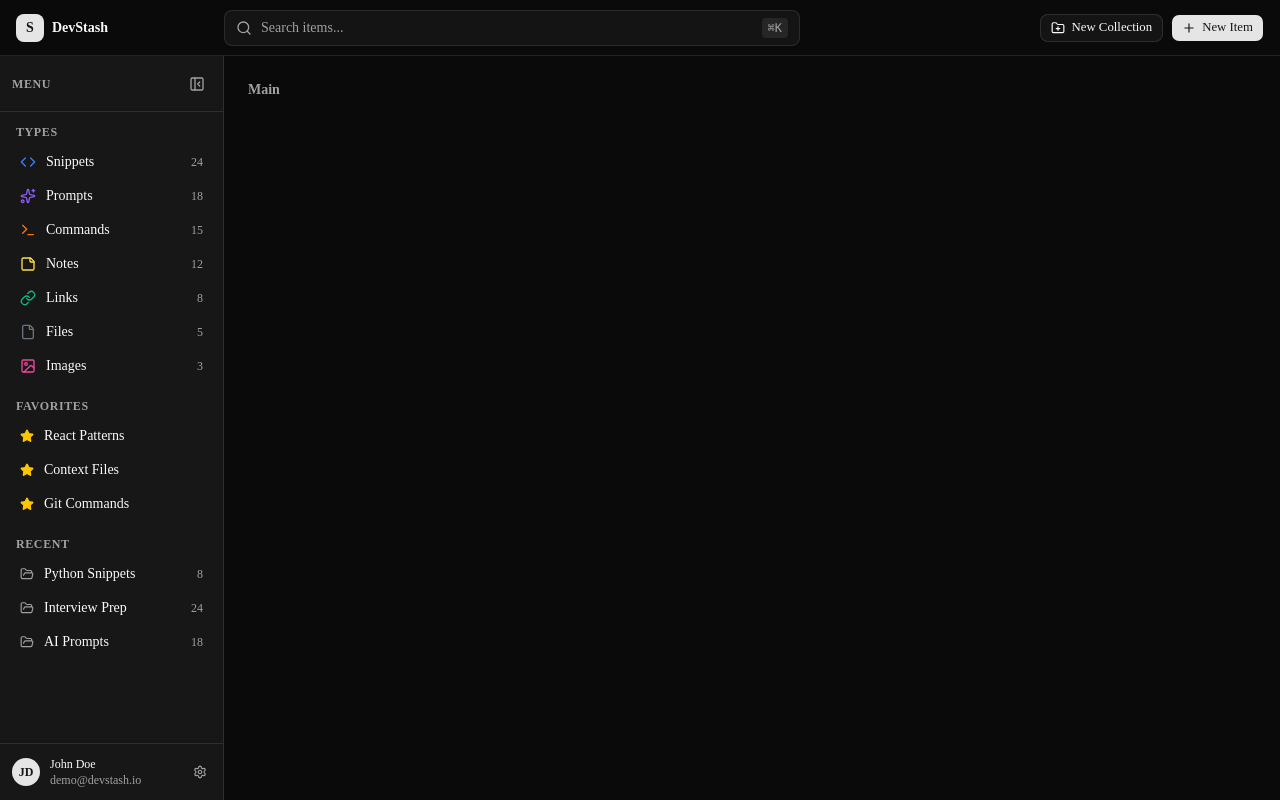
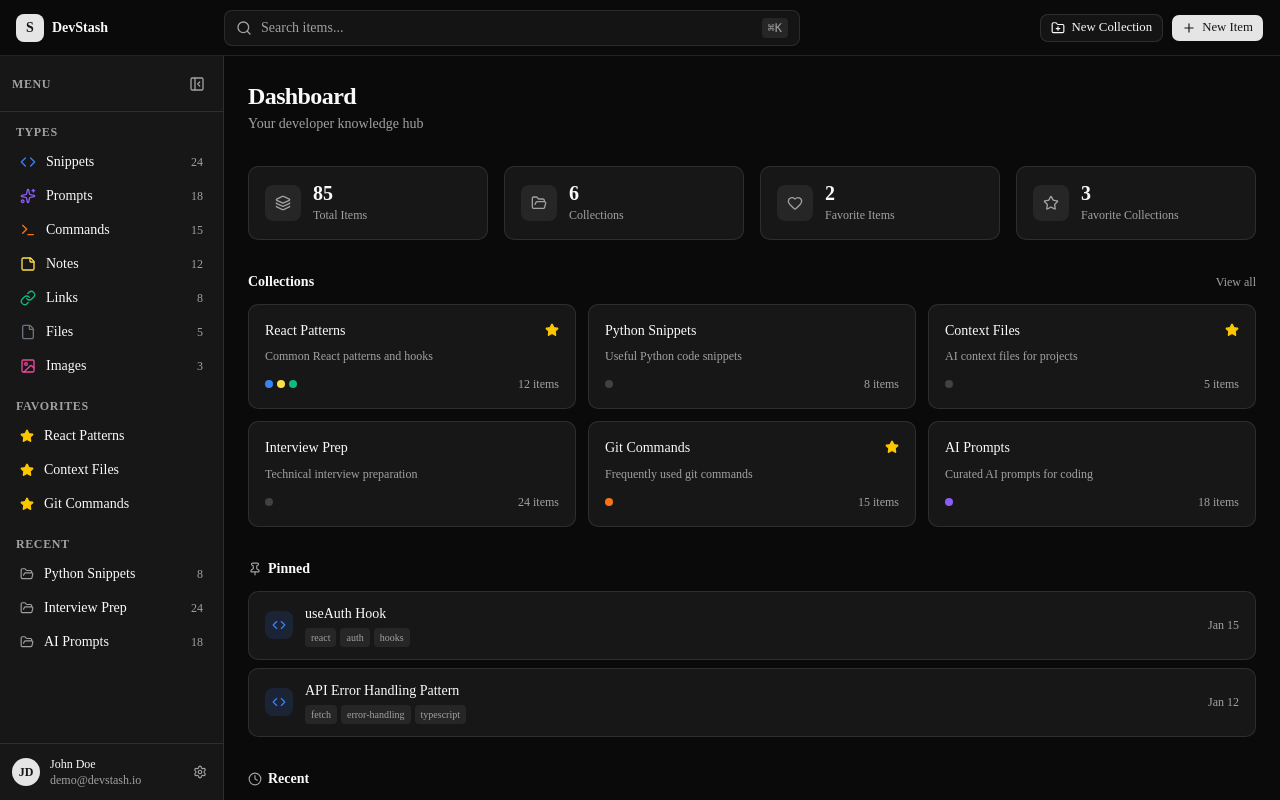
Before and after one commit to ameetj85/Devstash, a Next.js app: page /dashboard in a window 1280 px wide. Built offline with nearby package versions, Linux system fonts and the light colour scheme.

Commit message:
feat: dashboard UI phase 3
Stats cards, recent collections grid, pinned items section, and recent
items list in main content area, all driven by mock data.

```diff
--- a/context/current-feature.md
+++ b/context/current-feature.md
@@ -2,12 +2,19 @@
 
 ## Status
 
+Completed
+
 ## Goals
 
+None
+
 ## Notes
+
+None
 
 ## History
 
 - 2026-03-16: Initial Next.js and Tailwind setup. Removed default boilerplate, added project context files (CLAUDE.md, project-overview.md).
 - 2026-03-16: Dashboard UI Phase 1 — shadcn/ui setup, /dashboard route, dark mode, top bar with search and action buttons, sidebar and main placeholders as separate components.
 - 2026-03-16: Dashboard UI Phase 2 — collapsible sidebar (icon-only on desktop, overlay drawer on mobile), item types with colored icons and counts linking to /items/[type]s, favorite collections, recent collections, user avatar area at bottom. DashboardShell client component added to manage sidebar state.
+- 2026-03-16: Dashboard UI Phase 3 — 4 stats cards (total items, collections, favorite items, favorite collections), recent collections grid with type color indicators, pinned items section, 10 most recent items list. All powered by mock data.
--- a/src/components/dashboard/main-content.tsx
+++ b/src/components/dashboard/main-content.tsx
@@ -1,7 +1,256 @@
+import Link from 'next/link'
+import {
+  Code,
+  Sparkles,
+  Terminal,
+  StickyNote,
+  Link as LinkIcon,
+  File,
+  Image,
+  Star,
+  Pin,
+  Layers,
+  FolderOpen,
+  Heart,
+  Clock,
+  type LucideIcon,
+} from 'lucide-react'
+import {
+  mockItems,
+  mockCollections,
+  mockItemTypes,
+  mockTypeCounts,
+} from '@/lib/mock-data'
+
+// ─── Icon map ────────────────────────────────────────────────────────────────
+
+const iconMap: Record<string, LucideIcon> = {
+  Code,
+  Sparkles,
+  Terminal,
+  StickyNote,
+  Link: LinkIcon,
+  File,
+  Image,
+}
+
+// ─── Derived data ─────────────────────────────────────────────────────────────
+
+const typeById = Object.fromEntries(mockItemTypes.map((t) => [t.id, t]))
+
+const totalItems = Object.values(mockTypeCounts).reduce((a, b) => a + b, 0)
+const totalCollections = mockCollections.length
+const favoriteItems = mockItems.filter((i) => i.isFavorite).length
+const favoriteCollections = mockCollections.filter((c) => c.isFavorite).length
+
+const pinnedItems = mockItems.filter((i) => i.isPinned)
+const recentItems = [...mockItems]
+  .sort((a, b) => new Date(b.updatedAt).getTime() - new Date(a.updatedAt).getTime())
+  .slice(0, 10)
+
+const stats = [
+  { label: 'Total Items', value: totalItems, icon: Layers },
+  { label: 'Collections', value: totalCollections, icon: FolderOpen },
+  { label: 'Favorite Items', value: favoriteItems, icon: Heart },
+  { label: 'Favorite Collections', value: favoriteCollections, icon: Star },
+]
+
+function getCollectionTypeColors(collectionId: string): string[] {
+  const colors = mockItems
+    .filter((i) => i.collectionIds.includes(collectionId))
+    .map((i) => typeById[i.itemTypeId]?.color)
+    .filter((c): c is string => Boolean(c))
+  return [...new Set(colors)].slice(0, 4)
+}
+
+function formatDate(dateStr: string) {
+  return new Date(dateStr).toLocaleDateString('en-US', {
+    month: 'short',
+    day: 'numeric',
+  })
+}
+
+// ─── Component ───────────────────────────────────────────────────────────────
+
 export default function MainContent() {
   return (
-    <main className="flex-1 overflow-y-auto p-6">
-      <h2 className="text-sm font-semibold text-muted-foreground">Main</h2>
+    <main className="flex-1 overflow-y-auto p-6 space-y-8">
+      {/* Heading */}
+      <div>
+        <h1 className="text-2xl font-bold tracking-tight">Dashboard</h1>
+        <p className="text-sm text-muted-foreground mt-0.5">
+          Your developer knowledge hub
+        </p>
+      </div>
+
+      {/* Stats cards */}
+      <div className="grid grid-cols-2 lg:grid-cols-4 gap-4">
+        {stats.map(({ label, value, icon: Icon }) => (
+          <div
+            key={label}
+            className="rounded-lg border border-border bg-card p-4 flex items-center gap-3"
+          >
+            <div className="w-9 h-9 rounded-md bg-muted flex items-center justify-center shrink-0">
+              <Icon className="w-4 h-4 text-muted-foreground" />
+            </div>
+            <div>
+              <p className="text-xl font-bold leading-none">{value}</p>
+              <p className="text-xs text-muted-foreground mt-1">{label}</p>
+            </div>
+          </div>
+        ))}
+      </div>
+
+      {/* Collections */}
+      <section>
+        <div className="flex items-center justify-between mb-3">
+          <h2 className="text-sm font-semibold">Collections</h2>
+          <Link
+            href="/collections"
+            className="text-xs text-muted-foreground hover:text-foreground transition-colors"
+          >
+            View all
+          </Link>
+        </div>
+        <div className="grid grid-cols-1 sm:grid-cols-2 xl:grid-cols-3 gap-3">
+          {mockCollections.map((col) => {
+            const typeColors = getCollectionTypeColors(col.id)
+            return (
+              <Link
+                key={col.id}
+                href={`/collections/${col.id}`}
+                className="group rounded-lg border border-border bg-card p-4 hover:border-border/80 hover:bg-card/80 transition-colors"
+              >
+                <div className="flex items-start justify-between gap-2 mb-2">
+                  <span className="font-medium text-sm leading-snug">
+                    {col.name}
+                  </span>
+                  {col.isFavorite && (
+                    <Star className="w-3.5 h-3.5 shrink-0 fill-yellow-400 text-yellow-400 mt-0.5" />
+                  )}
+                </div>
+                <p className="text-xs text-muted-foreground mb-3 line-clamp-2">
+                  {col.description}
+                </p>
+                <div className="flex items-center justify-between">
+                  <div className="flex items-center gap-1">
+                    {typeColors.length > 0 ? (
+                      typeColors.map((color) => (
+                        <span
+                          key={color}
+                          className="w-2 h-2 rounded-full"
+                          style={{ backgroundColor: color }}
+                        />
+                      ))
+                    ) : (
+                      <span className="w-2 h-2 rounded-full bg-muted-foreground/30" />
+                    )}
+                  </div>
+                  <span className="text-xs text-muted-foreground">
+                    {col.itemCount} items
+                  </span>
+                </div>
+              </Link>
+            )
+          })}
+        </div>
+      </section>
+
+      {/* Pinned items */}
+      {pinnedItems.length > 0 && (
+        <section>
+          <div className="flex items-center gap-1.5 mb-3">
+            <Pin className="w-3.5 h-3.5 text-muted-foreground" />
+            <h2 className="text-sm font-semibold">Pinned</h2>
+          </div>
+          <div className="space-y-2">
+            {pinnedItems.map((item) => {
+              const type = typeById[item.itemTypeId]
+              const Icon = type ? (iconMap[type.icon] ?? File) : File
+              return (
+                <div
+                  key={item.id}
+                  className="flex items-center gap-3 rounded-lg border border-border bg-card px-4 py-3 hover:bg-card/80 transition-colors cursor-pointer"
+                >
+                  <div
+                    className="w-7 h-7 rounded-md flex items-center justify-center shrink-0"
+                    style={{ backgroundColor: type?.color + '22' }}
+                  >
+                    <Icon
+                      className="w-3.5 h-3.5"
+                      style={{ color: type?.color }}
+                    />
+                  </div>
+                  <div className="flex-1 min-w-0">
+                    <p className="text-sm font-medium truncate">{item.title}</p>
+                    {item.tags.length > 0 && (
+                      <div className="flex items-center gap-1 mt-1">
+                        {item.tags.map((tag) => (
+                          <span
+                            key={tag}
+                            className="text-[10px] px-1.5 py-0.5 rounded bg-muted text-muted-foreground"
+                          >
+                            {tag}
+                          </span>
+                        ))}
+                      </div>
+                    )}
+                  </div>
+                  <span className="text-xs text-muted-foreground shrink-0">
+                    {formatDate(item.updatedAt)}
+                  </span>
+                </div>
+              )
+            })}
+          </div>
+        </section>
+      )}
+
+      {/* Recent items */}
+      <section>
+        <div className="flex items-center gap-1.5 mb-3">
+          <Clock className="w-3.5 h-3.5 text-muted-foreground" />
+          <h2 className="text-sm font-semibold">Recent</h2>
+        </div>
+        <div className="space-y-2">
+          {recentItems.map((item) => {
+            const type = typeById[item.itemTypeId]
+            const Icon = type ? (iconMap[type.icon] ?? File) : File
+            return (
+              <div
+                key={item.id}
+                className="flex items-center gap-3 rounded-lg border border-border bg-card px-4 py-3 hover:bg-card/80 transition-colors cursor-pointer"
+              >
+                <div
+                  className="w-7 h-7 rounded-md flex items-center justify-center shrink-0"
+                  style={{ backgroundColor: type?.color + '22' }}
+                >
+                  <Icon
+                    className="w-3.5 h-3.5"
+                    style={{ color: type?.color }}
+                  />
+                </div>
+                <div className="flex-1 min-w-0">
+                  <p className="text-sm font-medium truncate">{item.title}</p>
+                  {item.description && (
+                    <p className="text-xs text-muted-foreground truncate mt-0.5">
+                      {item.description}
+                    </p>
+                  )}
+                </div>
+                <div className="flex items-center gap-2 shrink-0">
+                  {item.isFavorite && (
+                    <Star className="w-3 h-3 fill-yellow-400 text-yellow-400" />
+                  )}
+                  <span className="text-xs text-muted-foreground">
+                    {formatDate(item.updatedAt)}
+                  </span>
+                </div>
+              </div>
+            )
+          })}
+        </div>
+      </section>
     </main>
-  );
+  )
 }
```
